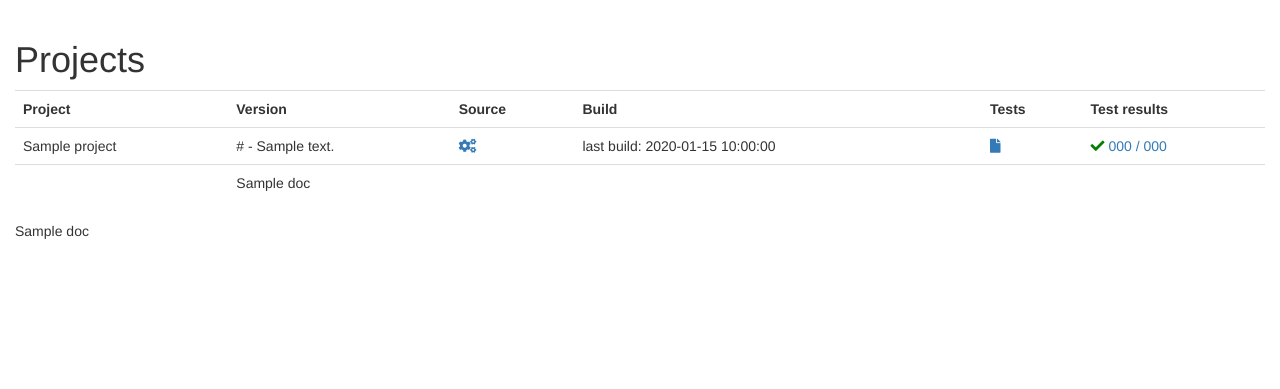
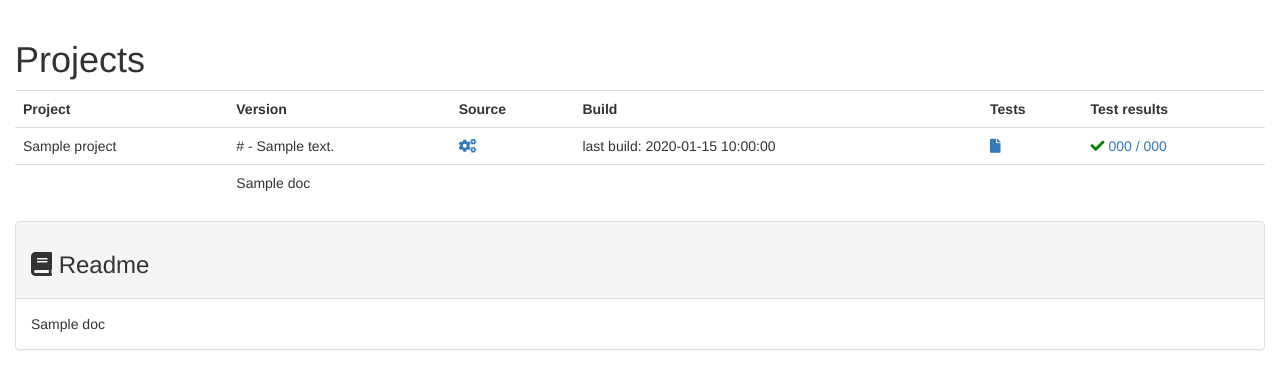
Before and after one commit to saschavv/ProjectExplorer, a Flask app: template app/templates/index.html in a window 1280 px wide. Shown: the part 52-441 px from the top of the page. Run offline with Flask 2, Linux system fonts and the light colour scheme; the template is opened without the code that fills it: most values are stand-ins (such as "Sample title", 1, 10 or a date in 2020); parts of the project's set-up code (start-up, migrations or seed data) failed here and were passed over; some libraries are stand-ins or nearby versions.

Commit message:
Style markdown footer

```diff
--- a/app/templates/index.html
+++ b/app/templates/index.html
@@ -42,7 +42,14 @@
   {% if doc is not none %}
   <div class="row">
     <div class="col-md-12">
-       {{ doc|safe }}
+       <div class="panel panel-default">
+         <div class="panel-heading">
+           <h3 class="panel-header"><i class="fas fa-book"></i> Readme</h3>
+         </div>
+         <div class="panel-body">
+             {{ doc|safe }}
+         </div>
+       </div>
     </div>
   </div>
   {% endif %}
```
Also changed, not shown: app/templates/browse.html (+8 -1 lines).
